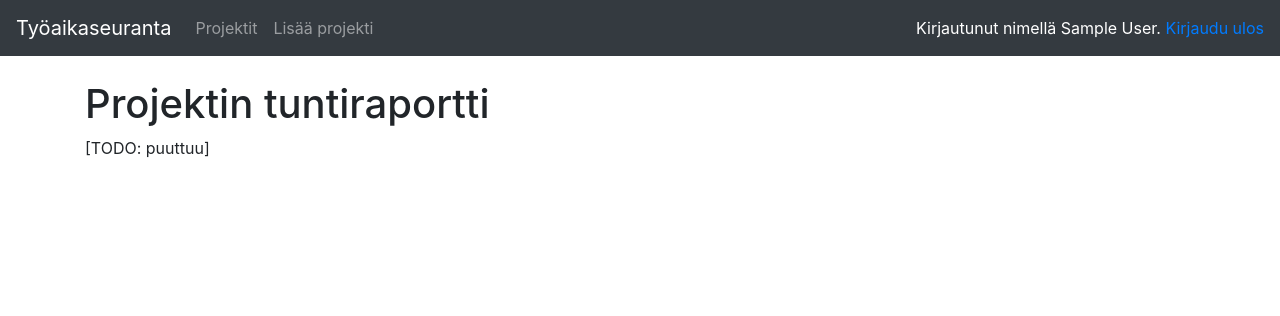
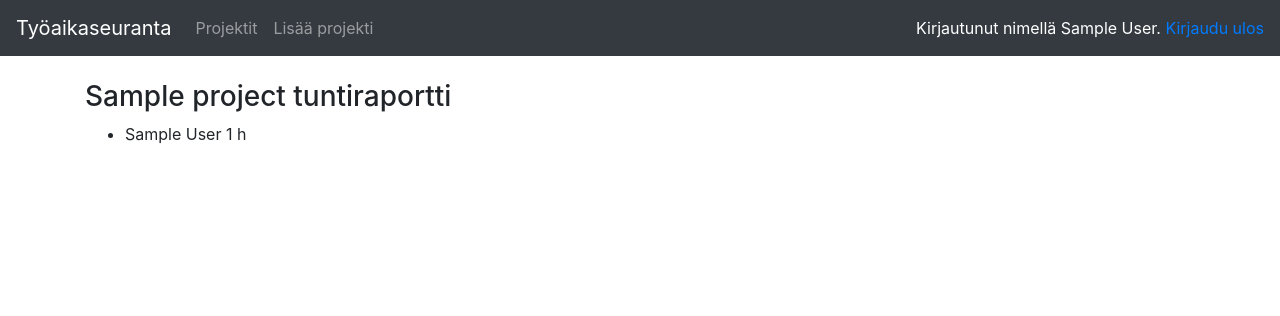
Before and after one commit to isopoju/tyoaikaseuranta, a Flask app: page /project/hourly_report/1 in a window 1280 px wide. Shown: the top 316 px of the page. Run offline with Flask 2, Linux system fonts and the light colour scheme; a user stored in the database is signed in; tables that the repository leaves empty hold one stand-in row (values such as "Sample post"); some libraries are stand-ins or nearby versions.

Commit message:
adds hourly report for the project

```diff
--- a/application/projects/models.py
+++ b/application/projects/models.py
@@ -1,6 +1,8 @@
 from application import db
 from application.models import Base
 from application.auth.models import User
+
+from sqlalchemy.sql import text
 
 attends = db.Table('participation',
     db.Column('project_id', db.Integer, db.ForeignKey('project.id', ondelete="CASCADE")),
@@ -28,3 +30,19 @@ class Project(Base):
 
     def get_owner_name(self):
         return User.query.get(self.owner_id).name
+
+    @staticmethod
+    def project_workloads(project_id):
+        print('MODEL', project_id)
+        stmt = text("SELECT Account.name, sum(Workload.hours) FROM Account"
+                     " LEFT JOIN Workload ON Workload.worker_id = Account.id"
+                     " WHERE Workload.project_id = :project_id"
+                     " GROUP BY Account.id"
+                     " ORDER BY Account.name").params(project_id=project_id)
+        res = db.engine.execute(stmt)
+
+        response = []
+        for row in res:
+            response.append({"name":row[0], "hours":row[1]})
+
+        return response
--- a/application/projects/views.py
+++ b/application/projects/views.py
@@ -143,5 +143,5 @@ def workloads_create(project_id):
 @app.route("/project/hourly_report/<project_id>", methods=["GET"])
 @login_required(role="ADMIN")
 def projects_hourly_report(project_id):
-
-    return render_template("projects/hourly_report.html", project_id = project_id)
+    print('GET', project_id)
+    return render_template("projects/hourly_report.html", project = Project.query.get(project_id), project_workloads = Project.project_workloads(project_id))
--- a/application/templates/projects/hourly_report.html
+++ b/application/templates/projects/hourly_report.html
@@ -1,8 +1,15 @@
 {% extends "layout.html" %} {% block body %}
 <div>
-  <h1>Projektin tuntiraportti</h1>
+  <h3>{{ project.name }} tuntiraportti</h3>
 
-  [TODO: puuttuu]
-
+  {% if project_workloads is defined %}
+  <ul>
+    {% for worker in project_workloads %}
+    <li>
+      {{worker.name}} {{worker.hours}} h
+    </li>
+    {% endfor %}
+  </ul>
+  {% endif %}
 </div>
 {% endblock %}
```
Also changed, not shown: documentation/userstories.md (+2 -2 lines), README.md.
